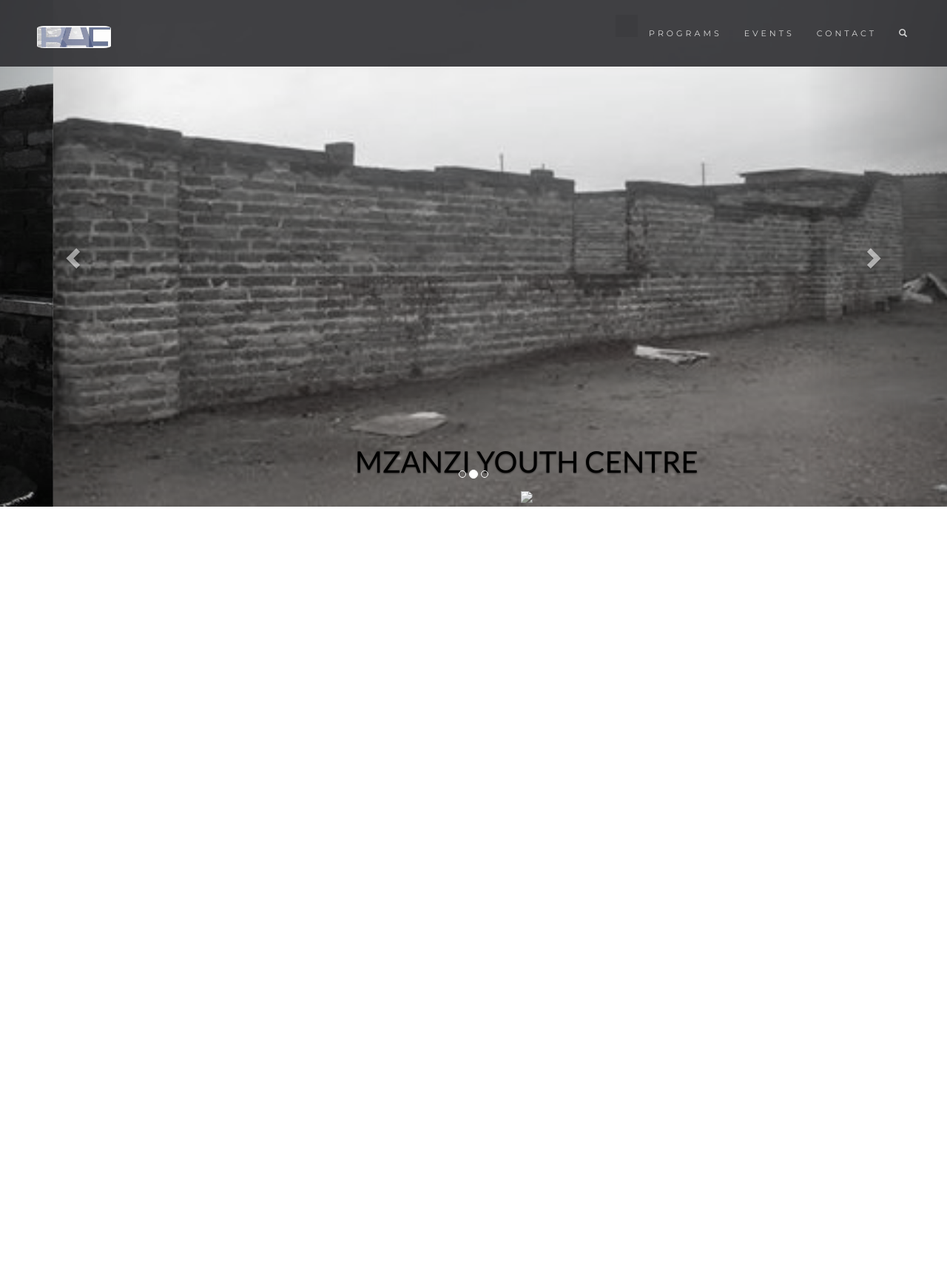
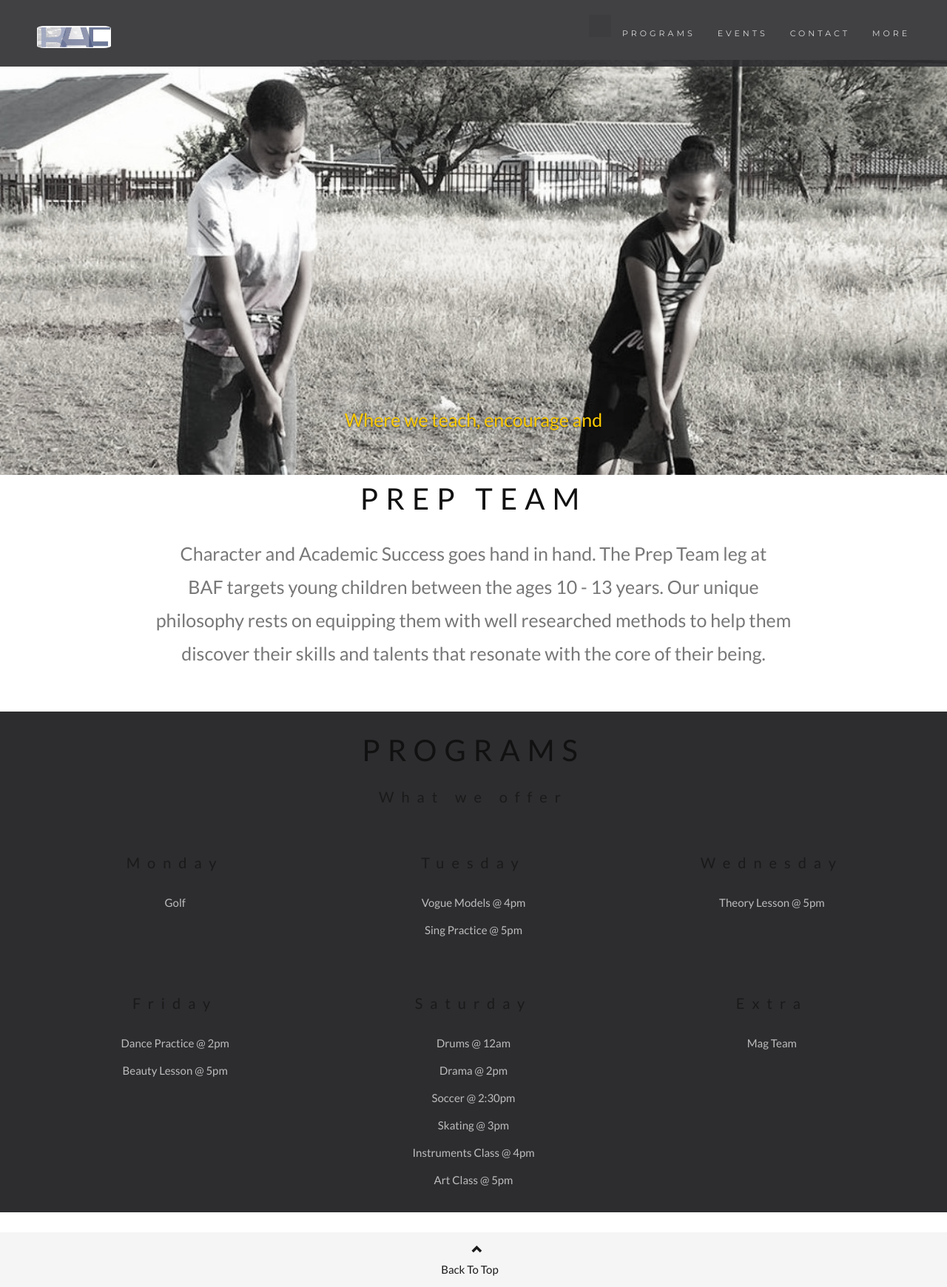
Before and after one commit to stefanfitzi/baf-website, a plain HTML site: page bafpage/indexpt.html in a window 1280 px wide. Shown: the whole page at 74% size. Before the commit the page ends 800 px from the top, so only its background shows below. Drawn offline with nearby package versions, Linux system fonts and the light colour scheme.

Commit message:
picture changes

```diff
--- a/bafpage/myc.html
+++ b/bafpage/indexpt.html
@@ -18,7 +18,7 @@
 
   <style>
   a {
-    color: #1a1a1a;
+    color: #ffffff;
 }
   body {
       font: 400 15px/1.8 Lato, sans-serif;
@@ -91,11 +91,17 @@
       width: 100%; /* Set width to 100% */
       margin: auto;
   }
+  .bg-pic{
+    background-image: url("images/bgs.png");}
+
   .container-fluid {
       padding: 20px 50px;
 
       background: #2d2d30;
       color: #bdbdbd;
+  }
+  .def{
+    font-size: 25px;
   }
   .container{
     background-color: #ffffff;
@@ -126,10 +132,12 @@
       font-size: 40px;
 
   }
-
-  footer {
-      background-color: #ffffff;
-      color: #f5f5f5;
+  .bg-white{
+    background-color: #ffffff;
+  }
+  footer, footer a {
+      background-color: #F5F5F5;
+      color: #1A1A1A;
       padding: 10px;
   }
   @media (max-width: 600px) {
@@ -151,23 +159,26 @@
         <span class="icon-bar"></span>
         <span class="icon-bar"></span>
       </button>
-      <a class="navbar-brand" href="index.html"><img src="images/baf1.png" width="100" height="30" style="border-radius: 10%;" > </a>
+      <a class="navbar-brand" href="index.html"><img src="images/baf1.png" width="100" height="30" style="border-radius: 10%;"> </a>
     </div>
     <div class="collapse navbar-collapse" id="myNavbar">
       <ul class="nav navbar-nav navbar-right">
         <li><a href="#myPage"></a></li>
         <li><a href="programs.html">PROGRAMS</a></li>
         <li><a href="events.html">EVENTS</a></li>
-        <li><a href="contact.html">CONTACT</a></li>
+        <li><a href="contacts.html">CONTACT</a></li>
 
-        <li><a href="#"><span class="glyphicon glyphicon-search"></span></a></li>
+        <li><a href="https://www.youtube.com/channel/UCC6B3c2_MiWuOkpellAsg6Q">MORE</a></li>
       </ul>
     </div>
   </div>
 </nav>
+<br/>
+<br/><br/>
 
 
-<div id="myCarousel" class="carousel slide" data-ride="carousel">
+
+        <div id="myCarousel" class="carousel slide" data-ride="carousel" data-target="#top">
     <!-- Indicators -->
     <ol class="carousel-indicators">
       <li data-target="#myCarousel" data-slide-to="0" class="active"></li>
@@ -175,58 +186,112 @@
       <li data-target="#myCarousel" data-slide-to="2"></li>
     </ol>
 
+
+
+
     <!-- Wrapper for slides -->
     <div class="carousel-inner" role="listbox">
       <div class="item active">
-        <img src="images/myc504.jpg" alt="New York" width="1028" height="500" style="background-color:#ffcc00">
+        <img src="images/prepcol.jpg" alt="" width="1027" height="300">
         <div class="carousel-caption">
-          <h3>MZANZI YOUTH CENTRE</h3>
-          <img src="images/bulldozer_bar.gif" >
+          <h3></h3>
+          <h5>We work with Pre-teens</h5>
         </div>
       </div>
 
       <div class="item">
-        <img src="images/myc505.jpg" alt="Chicago" width="1028" height="500">
+        <img src="images/prep1.jpg" alt="" width="1027" height="300">
         <div class="carousel-caption">
-          <h3>MZANZI YOUTH CENTRE</h3>
-          <img src="images/bulldozer_bar.gif" >
-        </div>
-      </div>
-
-        <div class="item">
-        <img src="images/bafmyc1.jpg" alt="Chicago" width="1028" height="500">
-        <div class="carousel-caption">
-          <h3>MZANZI YOUTH CENTRE</h3>
-          <img src="images/bulldozer_bar.gif" >
-        </div>
-      </div>
-
-        <div class="item">
-        <img src="images/bafmyc2.jpg" alt="Chicago" width="1028" height="500">
-        <div class="carousel-caption">
-          <h3>MZANZI YOUTH CENTRE</h3>
-          <img src="images/bulldozer_bar.gif" >
+          <h3></h3>
+          <h5> Where we teach, encourage and</h5>
         </div>
       </div>
 
       <div class="item">
-        <img src="images/myc304.jpg" alt="Los Angeles" width="1028" height="500">
+        <img src="images/rs.JPG" alt="" width="1027" height="300">
         <div class="carousel-caption">
-          <h3>MZANZI YOUTH CENTRE</h3>
-          <img src="images/bulldozer_bar.gif" >
+          <h3></h3>
+          <h5>help them to develop.</h5>
         </div>
       </div>
     </div>
 
-    <!-- Left and right controls -->
-    <a class="left carousel-control" href="#myCarousel" role="button" data-slide="prev">
-      <span class="glyphicon glyphicon-chevron-left" aria-hidden="true"></span>
-      <span class="sr-only">Previous</span>
-    </a>
-    <a class="right carousel-control" href="#myCarousel" role="button" data-slide="next">
-      <span class="glyphicon glyphicon-chevron-right" aria-hidden="true"></span>
-      <span class="sr-only">Next</span>
-    </a>
+<div id="band" class="container text-center">
+  <h2>PREP TEAM</h2>
+  <p><em></em></p>
+  <p class="def">Character and Academic Success goes hand in hand. The Prep Team leg at <br/>
+  BAF targets young children between the ages 10 - 13 years. Our unique <br/>
+  philosophy rests on equipping them with well researched methods to help them <br/>
+  discover their skills and talents that resonate with the core of their being.
+<br/>
+<br/>
+ </p>
+
 </div>
+</div>
+<div id="services" class="container-fluid text-center">
+  <h2>PROGRAMS</h2>
+  <h4>What we offer</h4>
+  <br>
+  <div class="row slideanim">
+    <div class="col-sm-4">
+     <i class="fa fa-calendar" style="font-size:48px;color:#ffcc00"></i>
+
+      <h4>Monday</h4>
+      <p>Golf</p>
+
+    </div>
+    <div class="col-sm-4">
+     <i class="fa fa-calendar" style="font-size:48px;color:#ffcc00"></i>
+      <h4>Tuesday</h4>
+            <p>Vogue Models @ 4pm</p>
+            <p>Sing Practice @ 5pm</p>
+    </div>
+    <div class="col-sm-4">
+      <i class="fa fa-calendar" style="font-size:48px;color:#ffcc00"></i>
+      <h4>Wednesday</h4>
+      <p>Theory Lesson @ 5pm</p>
+    </div>
+  </div>
+  <br><br>
+  <div class="row slideanim">
+    <div class="col-sm-4">
+     <i class="fa fa-calendar" style="font-size:48px;color:#ffcc00"></i>
+      <h4>Friday</h4>
+      <p>Dance Practice @ 2pm</p>
+      <p>Beauty Lesson @ 5pm</p>
+    </div>
+    <div class="col-sm-4">
+      <i class="fa fa-calendar" style="font-size:48px;color:#ffcc00"></i>
+      <h4>Saturday</h4>
+
+
+      <p>Drums @ 12am</p>
+      <p>Drama @ 2pm</p>
+      <p>Soccer @ 2:30pm</p>
+        <p>Skating @ 3pm</p>
+      <p>Instruments Class @ 4pm</p>
+      <p>Art Class @ 5pm</p>
+
+    </div>
+    <div class="col-sm-4">
+     <i class="fa fa-calendar" style="font-size:48px;color:#ffcc00"></i>
+      <h4>Extra</h4>
+      <p>Mag Team</p>
+
+    </div>
+  </div>
+</div>
+
+<br>
+
+<footer class="text-center">
+  <a class="up-arrow" href="#top" data-toggle="tooltip" title="TO TOP">
+    <span class="glyphicon glyphicon-chevron-up"></span><br/>Back To Top
+  </a>
+
+
+</footer>
+
 </body>
 </html>
```
Also changed, not shown: bafpage/index.html (+10 -11 lines), bafpage/sac.html (+4 -5 lines), bafpage/images/image1.jpg, bafpage/images/image2.jpg, bafpage/images/image3.jpg, bafpage/images/mm2-31.jpg, bafpage/images/mm3-2.jpg, bafpage/images/prep1.jpg (added), bafpage/images/prepcol.jpg (added), bafpage/images/sacpt.jpg.
